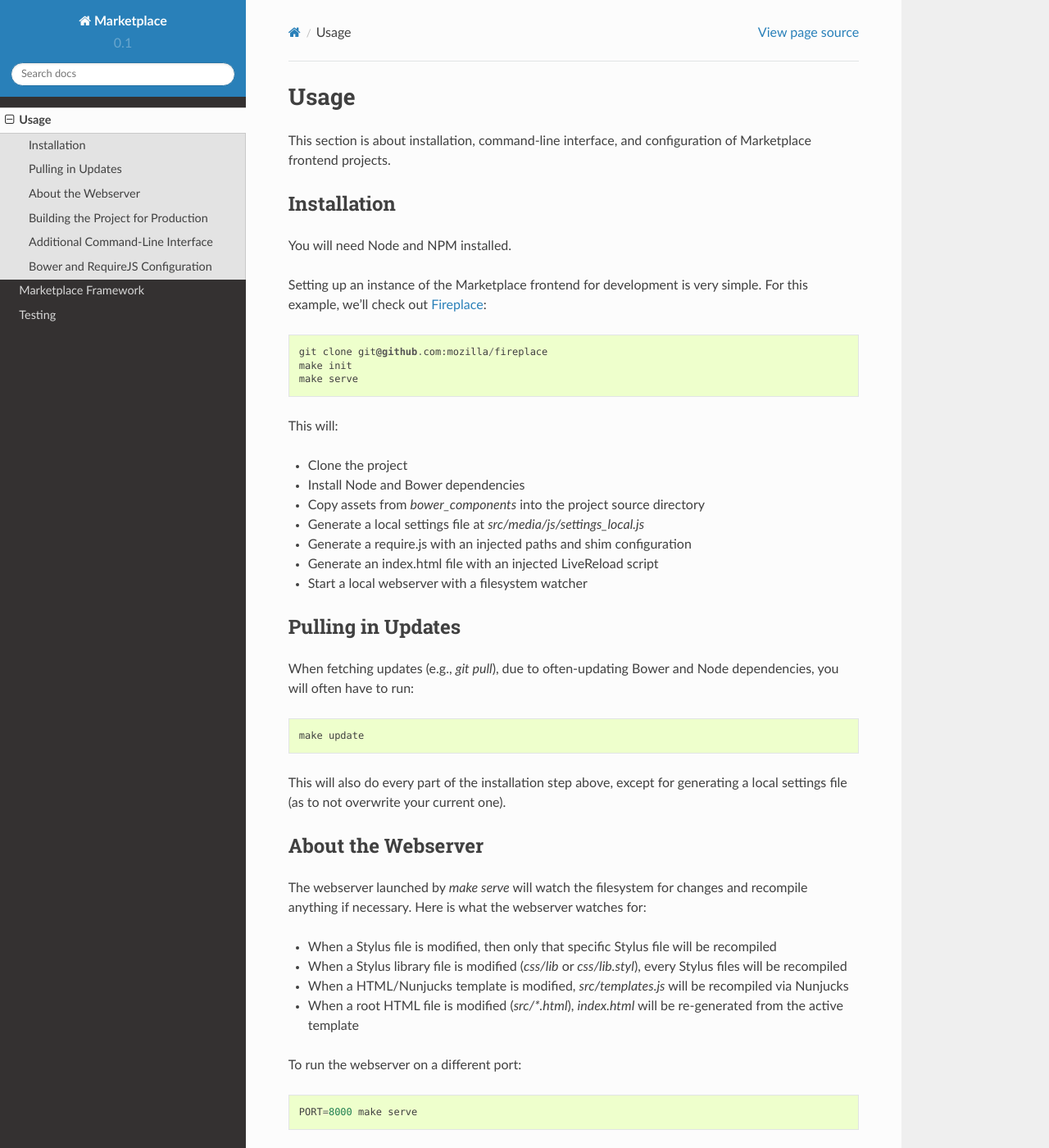
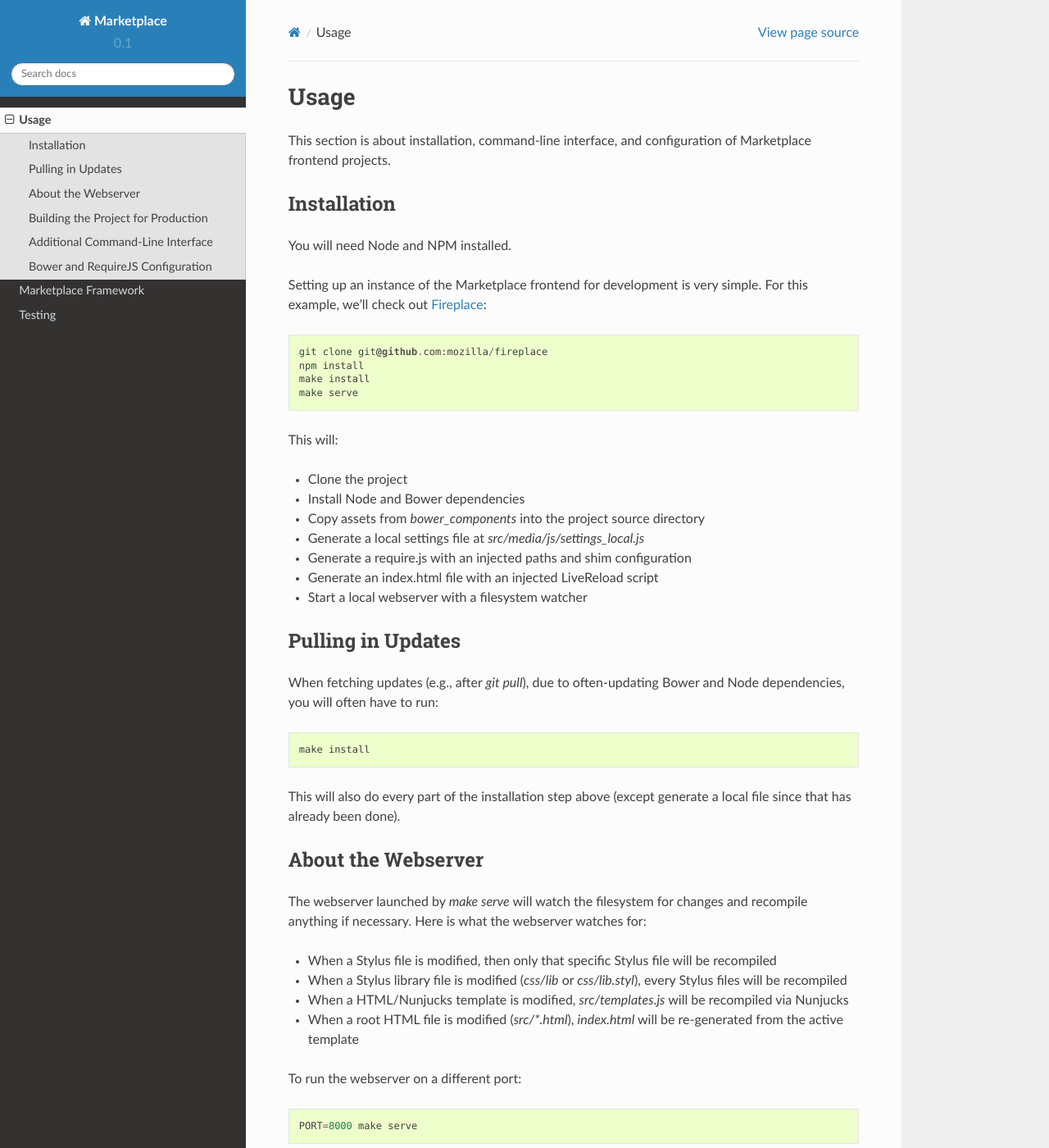
Before and after one commit to mozilla/marketplace-frontend-docs, a Sphinx documentation site: the page built from docs/topics/usage.rst, in a window 1280 px wide and 1400 px high. Shown: the whole window at 82% size. Built offline with Sphinx 7.4.7 and the Read the Docs theme 2.0.0, drawn with Linux system fonts in a browser that asks for light colours; pages that are not in the unit, such as notebooks, are missing from menus.

Commit message:
consolidated make install command

```diff
--- a/docs/topics/usage.rst
+++ b/docs/topics/usage.rst
@@ -18,7 +18,8 @@
 `Fireplace <https://github.com/mozilla/fireplace>`_::
 
     git clone git@github.com:mozilla/fireplace
-    make init
+    npm install
+    make install
     make serve
 
 This will:
@@ -35,13 +36,13 @@
 Pulling in Updates
 ------------------
 
-When fetching updates (e.g., `git pull`), due to often-updating Bower and Node
-dependencies, you will often have to run::
+When fetching updates (e.g., after `git pull`), due to often-updating Bower and
+Node dependencies, you will often have to run::
 
-    make update
+    make install
 
-This will also do every part of the installation step above, except for
-generating a local settings file (as to not overwrite your current one).
+This will also do every part of the installation step above (except generate
+a local file since that has already been done).
 
 
 About the Webserver
```
